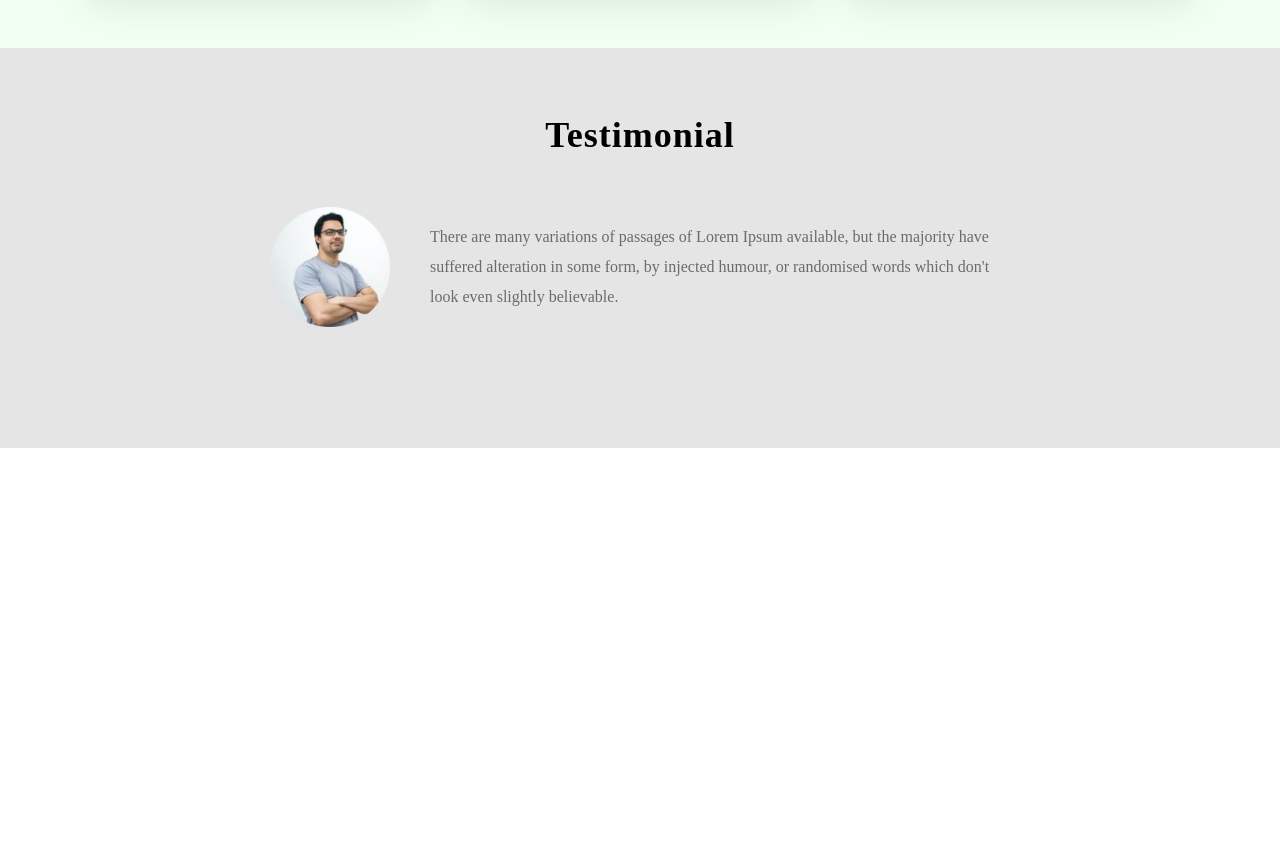
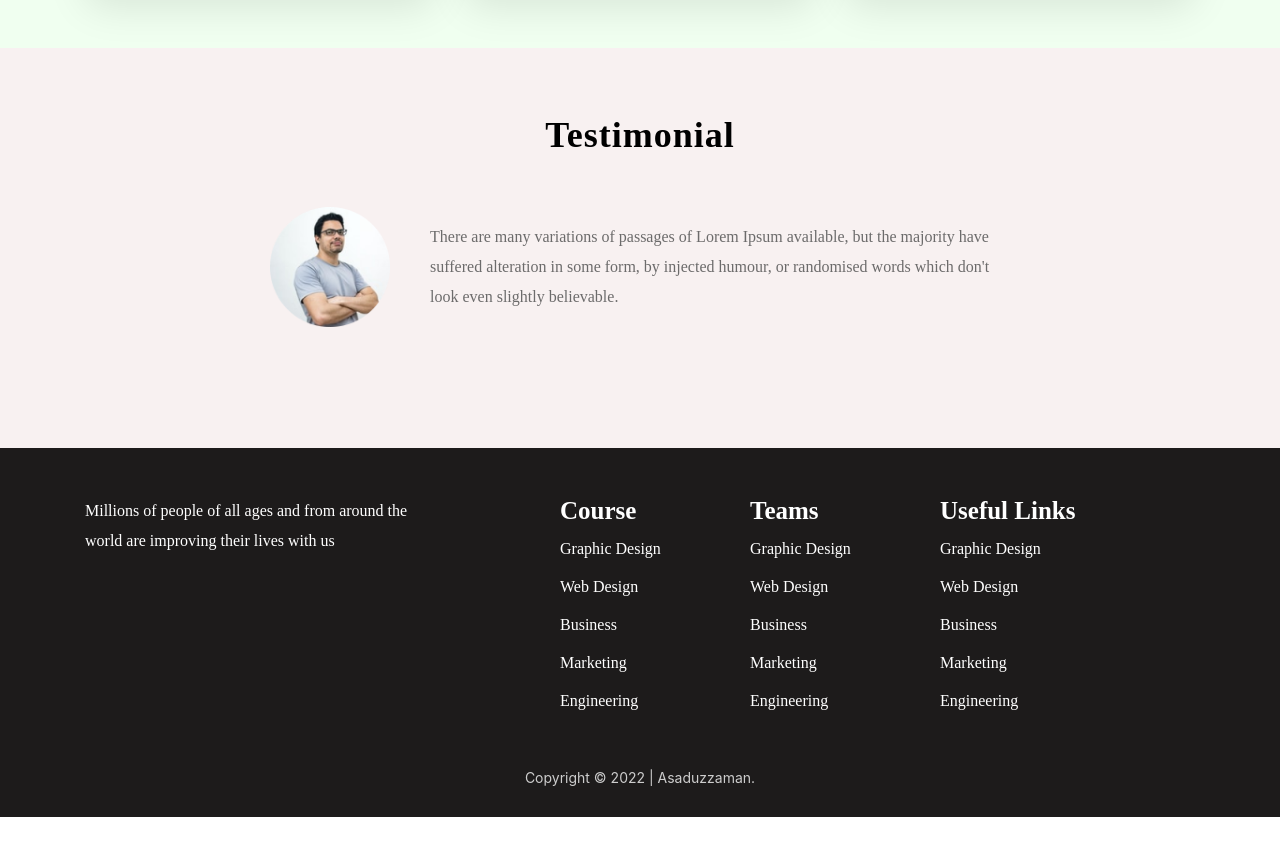
Before and after one commit to asaduzzamanar/e-school, a plain HTML site: page index.html in a window 1280 px wide. Shown: the part 1612-2453 px from the top of the page. Before the commit the page ends 2060 px from the top, so only its background shows below. Drawn offline with nearby package versions, Linux system fonts and the light colour scheme.

Commit message:
all done

```diff
--- a/index.html
+++ b/index.html
@@ -6,6 +6,7 @@
     <meta charset="UTF-8">
     <meta http-equiv="X-UA-Compatible" content="IE=edge">
     <meta name="viewport" content="width=device-width, initial-scale=1.0">
+    <link rel="shortcut icon" href="./image/ICON/Logo.png" type="image/x-icon">
 
     <!-- Bootstrap CSS -->
     <link rel="stylesheet" href="https://stackpath.bootstrapcdn.com/bootstrap/4.3.1/css/bootstrap.min.css" integrity="sha384-ggOyR0iXCbMQv3Xipma34MD+dH/1fQ784/j6cY/iJTQUOhcWr7x9JvoRxT2MZw1T" crossorigin="anonymous">
@@ -171,11 +172,11 @@
         </div>
     </section>
 
-    <section class="testimonial-section">
+    <section class="testimonial-section" id="others">
         <div class="container ">
             <h1 class="testimonial-text">Testimonial</h1>
             <div class="testimonial-box d-flex justify-content-center align-items-center">
-                <img class="test-img" src="./image/Photos/Man.png" alt="">
+                <img class="testimonial-img" src="./image/Photos/Man.png" alt="">
                 <div class="test-text">
                     <p>There are many variations of passages of Lorem Ipsum available, but the
                         majority have suffered alteration in some form, by injected humour,
@@ -185,6 +186,47 @@
         </div>
     </section>
 
+    <footer class="footer-section">
+        <div class="container py-5">
+          <div class="row">
+            <div class="col-lg-4 mb-3">
+             <p>Millions of people of all ages and from around
+                the world are improving their lives with us</p>
+            </div>
+            <div class="col-6 col-lg-2 offset-lg-1 mb-3">
+              <h5>Course</h5>
+              <ul class="list-unstyled">
+                <li class="mb-2">Graphic Design</li>
+                <li class="mb-2">Web Design</li>
+                <li class="mb-2">Business</li>
+                <li class="mb-2">Marketing</li>
+                <li class="mb-2">Engineering</li>
+              </ul>
+            </div>
+            <div class="col-6 col-lg-2 mb-3">
+              <h5>Teams</h5>
+              <ul class="list-unstyled">
+                <li class="mb-2">Graphic Design</li>
+                <li class="mb-2">Web Design</li>
+                <li class="mb-2">Business</li>
+                <li class="mb-2">Marketing</li>
+                <li class="mb-2">Engineering</li>
+              </ul>
+            </div>
+            <div class="col-6 col-lg-2 mb-3">
+              <h5>Useful Links</h5>
+              <ul class="list-unstyled">
+                <li class="mb-2">Graphic Design</li>
+                <li class="mb-2">Web Design</li>
+                <li class="mb-2">Business</li>
+                <li class="mb-2">Marketing</li>
+                <li class="mb-2">Engineering</li>
+              </ul>
+            </div>
+          </div>
+          <div class="copy-right"><small>Copyright © 2022 | Asaduzzaman.</small></div>
+        </div>
+      </footer>
 
 
 
--- a/style.css
+++ b/style.css
@@ -1,3 +1,6 @@
+html{
+    scroll-behavior: smooth;
+}
 .header-section{
     height: 650px;
     width: 100%;
@@ -177,7 +180,7 @@ h4{
 .testimonial-section{
     width: 100%;
     height: 400px;
-    background-color: #E5E5E5;
+    background-color: #f8f1f1;
 }
 .testimonial-text{
     padding-top: 60px;
@@ -192,7 +195,7 @@ h4{
 .testimonial-box{
     margin-top: 30px;
 }
-.test-img{
+.testimonial-img{
     width: 120px;
     height: 120px;
 }
@@ -207,3 +210,44 @@ h4{
     font-weight: 400;
     line-height: 30px;
 }
+.footer-section{
+    background-color: rgb(29, 27, 27);
+    width: 100%;
+    height: 369px;
+}
+.col-lg-4 p{
+    font-family: Poppins;
+    font-size: 16px;
+    font-style: normal;
+    font-weight: 400;
+    line-height: 30px;
+    color: rgba(255, 255, 255, 1);
+}
+h5{
+    font-family: Poppins;
+    font-size: 25px;
+    font-style: normal;
+    font-weight: 700;
+    line-height: 30px;
+    color:rgba(255, 255, 255, 1);
+}
+.mb-2{
+    font-family: Poppins;
+    font-size: 16px;
+    font-style: normal;
+    font-weight: 400;
+    line-height: 30px;
+    color:rgba(255, 255, 255, 1);
+}
+.copy-right{
+    text-align: center;
+    padding-top: 15px;
+}
+.copy-right small{
+    font-size: 14px;
+    font-style: normal;
+    font-weight: 400;
+    line-height: 30px;
+    letter-spacing: 0em;
+    color:rgba(205, 205, 205, 1);
+}
```
